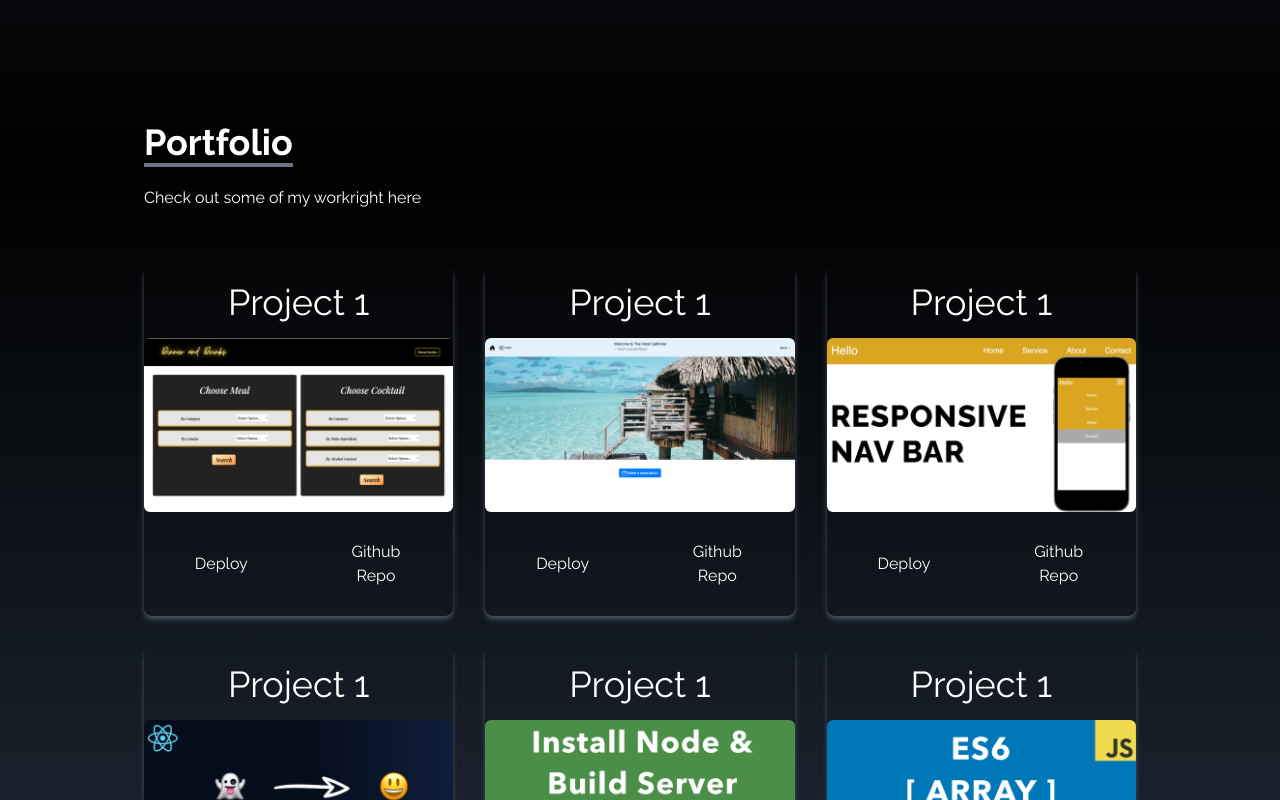
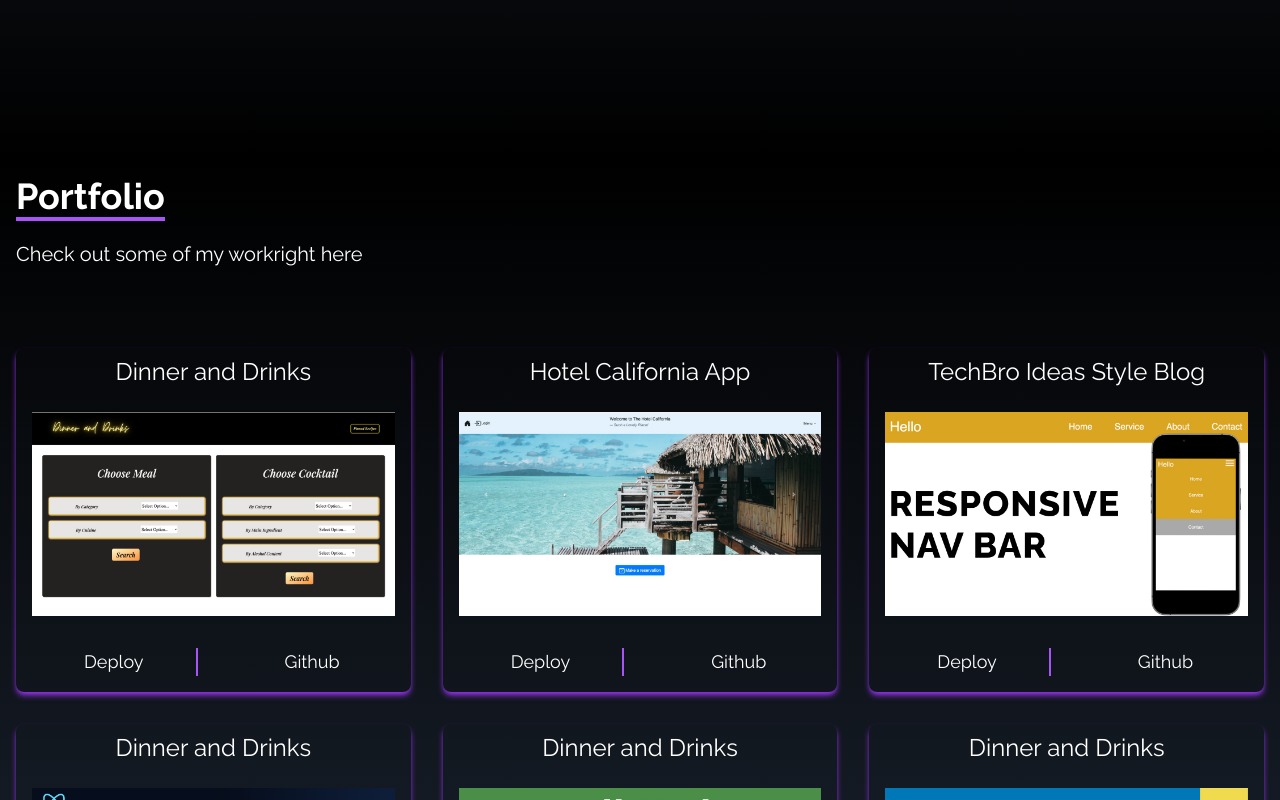
Before and after one commit to enanesh/edna-portfolio-react, a React (Create React App) app: page / in a window 1280 px wide. Shown: the part 1440-2240 px from the top of the page. Built offline with nearby package versions, Linux system fonts and the light colour scheme.

Commit message:
Changes added to styling in 'About' Component and on the 'portfolio component

```diff
--- a/src/components/About.jsx
+++ b/src/components/About.jsx
@@ -4,7 +4,7 @@
   return (
       <div name="about" className='w-full h-screen bg-gradient-to-b from-gray-800 to to-black text-white'>
 
-          <div className='max-w-scrren-l p-4 mx-auto flex flex-col justify-center w-full h-full'>
+          <div className='max-w-screen-xl p-4 mx-auto flex flex-col justify-center w-full h-full'>
               <div className='pb-8'>
                   <p className='text-4xl font-bold inline border-b-4
               border-gray-500'>
--- a/src/components/Portfolio.jsx
+++ b/src/components/Portfolio.jsx
@@ -18,50 +18,55 @@
     },
      {
       id: 2,
-      src: project2
+       src: project2,
+      title: "Hotel California App",
     },
       {
       id: 3,
-      src: navbar
+        src: navbar,
+      title: "TechBro Ideas Style Blog ",
     },
     {
       id: 4,
-      src: usestate
+      src: usestate,
+      title: "Dinner and Drinks ",
     },
         {
       id: 5,
-      src: installNode
+          src: installNode,
+      title: "Dinner and Drinks ",
     },
     {
       id: 6,
-      src:arrayDestruct
+      src: arrayDestruct,
+      title: "Dinner and Drinks ",
     },
 
   ]
 
   return (
-    <div name="portfolio" className='bg-gradient-to-b from-black to-gray-800 w-full text-white md:h-screen'>
+    <div name="portfolio" className='bg-gradient-to-b from-black to-gray-800 w-full text-white  pb-20'>
 
-      <div className='max-w-screen-lg p-4 mx-auto flex flex-col justify-center w-full h-full'>
-        <div className='pb-8'>
-          <p className='text-4xl font-bold inline border-b-4 border-gray-500'>Portfolio</p>
+      <div className='max-w-screen-xl p-4 mx-auto flex flex-col justify-center w-full h-full'>
+        <div className='pb-14'>
+          <p className='text-4xl font-bold inline border-b-4 border-purple-500'>Portfolio</p>
 
-          <p className='py-6'>Check out some of my workright here  </p>
+          <p className='py-6 text-xl'>Check out some of my workright here  </p>
 
 
       </div>
       <div  className='grid sm:grid-cols-2 md:grid-cols-3 gap-8 px-12 sm:px-0'>
 
 
-          {portfolios.map(({ id, src }) => (
+          {portfolios.map(({ id, src,title }) => (
 
-          <div key={id} className='shadow-md shadow-gray-600 rounded-lg'>
-            <h1 className='text-4xl text-center p-4'> Project 1 </h1>
-          <img src={src} alt=" "  className='rounded-md duration-200 hover:scale-105'/>
+          <div key={id} className='shadow-md shadow-purple-600 rounded-lg'>
+            <h1 className='text-2xl text-center p-2'> {title}</h1>
+          <img src={src} alt=" "  className='rounded-md duration-200 hover:scale-105 p-4'/>
 
-        <div className='flex item-center justify-center'>
-          <button className='w-1/2 px-6 py-3 m-4 duration-200 hover:scale-105'>Deploy</button>
-          <button className='w-1/2 px-6 py-3 m-4 duration-200 hover:scale-105'> Github Repo</button>
+        <div className='flex item-center justify-center text-lg '>
+          <button className='w-1/2 px-6 m-4 duration-200 hover:scale-105  border-r-2 border-purple-500 '>Deploy </button>
+          <button className='w-1/2 px-6  m-4 duration-200 hover:scale-105 '> Github </button>
         </div>
 
       </div>
```
